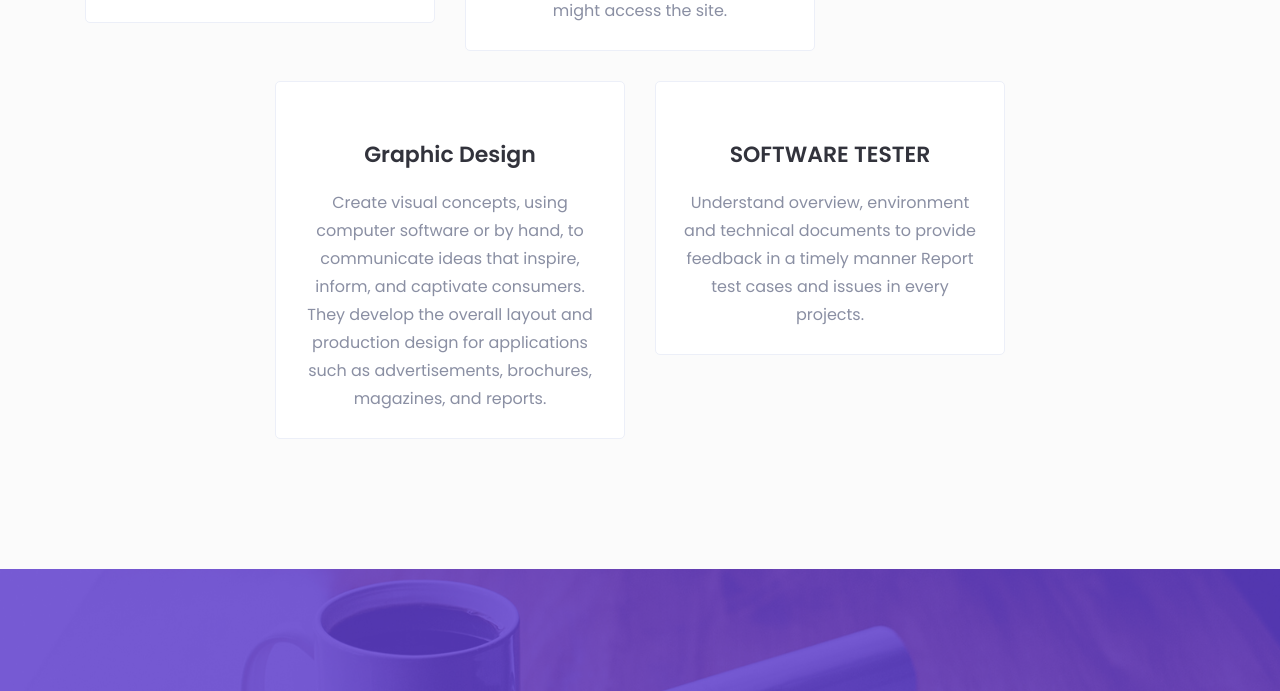
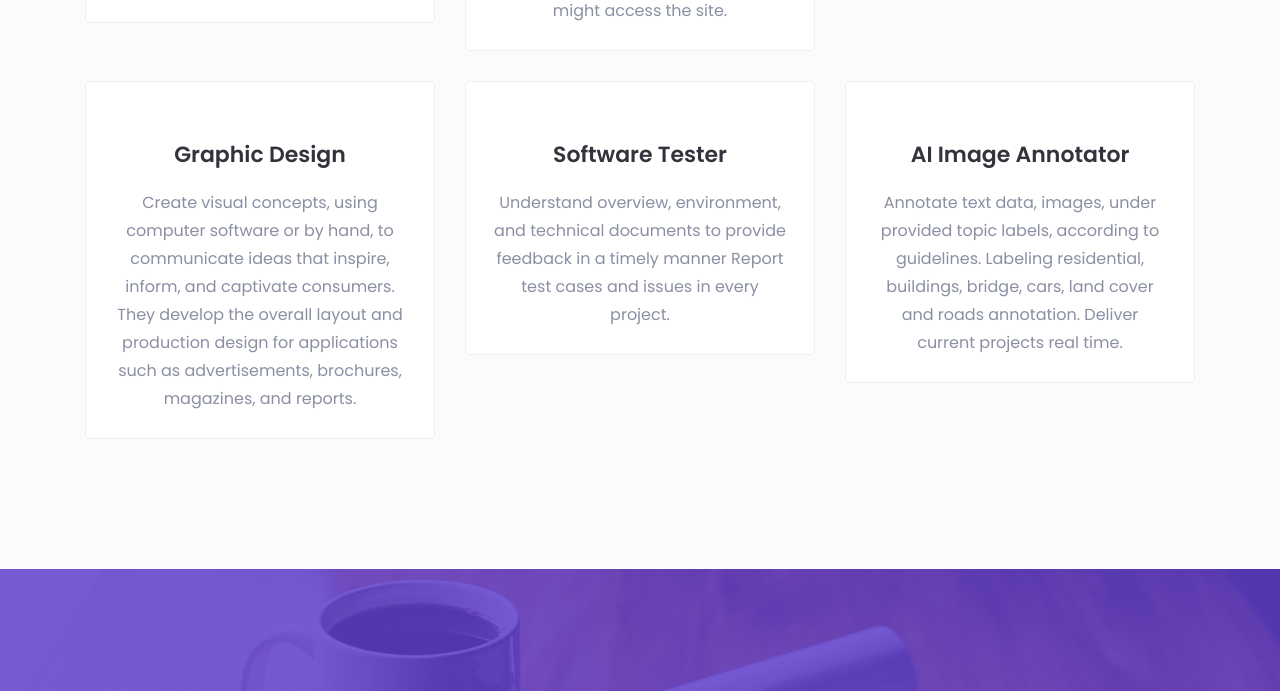
Before and after one commit to mjlsebastian/myportfolio, a plain HTML site: page index.html in a window 1280 px wide. Shown: the part 2172-2863 px from the top of the page. Drawn offline with Linux system fonts and the light colour scheme; files whose address does not match are found by name.

Commit message:
Update index.html

```diff
--- a/index.html
+++ b/index.html
@@ -339,9 +339,20 @@
                             <i class="lni-mobile"></i>
                         </div>
                         <div class="service-content">
-                            <h4 class="service-title"><a href="#">SOFTWARE TESTER </a></h4>
-                            <p> Understand overview, environment and technical documents to provide feedback in a timely manner
-Report test cases and issues in every projects.</p>
+                            <h4 class="service-title"><a href="#">Software Tester </a></h4>
+                            <p> Understand overview, environment, and technical documents to provide feedback in a timely manner
+Report test cases and issues in every project.</p>
+                        </div>
+                    </div> <!-- single service -->
+                </div>
+                <div class="col-lg-4 col-md-6 col-sm-8">
+                    <div class="single-service text-center mt-30">
+                        <div class="service-icon">
+                            <i class="lni-mobile"></i>
+                        </div>
+                        <div class="service-content">
+                            <h4 class="service-title"><a href="#">AI Image Annotator </a></h4>
+                            <p>Annotate text data, images, under provided topic labels, according to guidelines. Labeling residential, buildings, bridge, cars, land cover and roads annotation. Deliver current projects real time.</p>
                         </div>
                     </div> <!-- single service -->
                 </div>
@@ -437,7 +448,7 @@ Report test cases and issues in every projects.</p>
                 <div class="col-lg-4 col-md-6 col-sm-6">
                     <div class="single-work text-center mt-30">
                         <div class="work-image">
-                            <img src="images/work/w-7.jpg" alt="work">
+                            <img src="work/w-7.jpg" alt="work">
                         </div>
                         <div class="work-overlay">
                             <div class="work-content">
```
